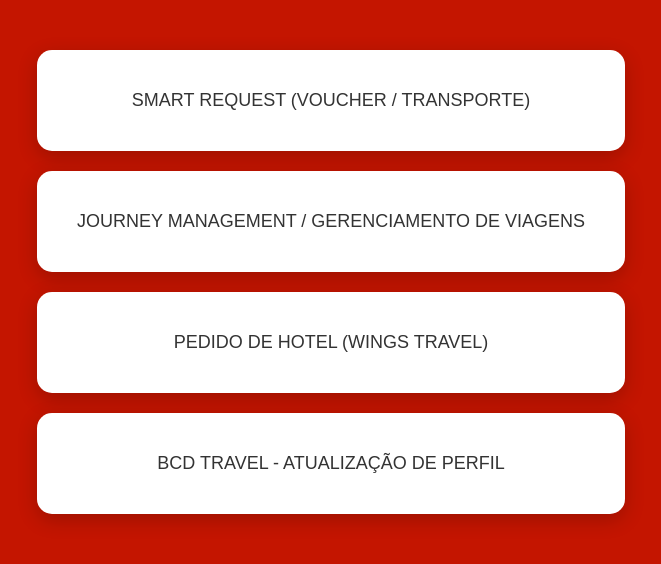
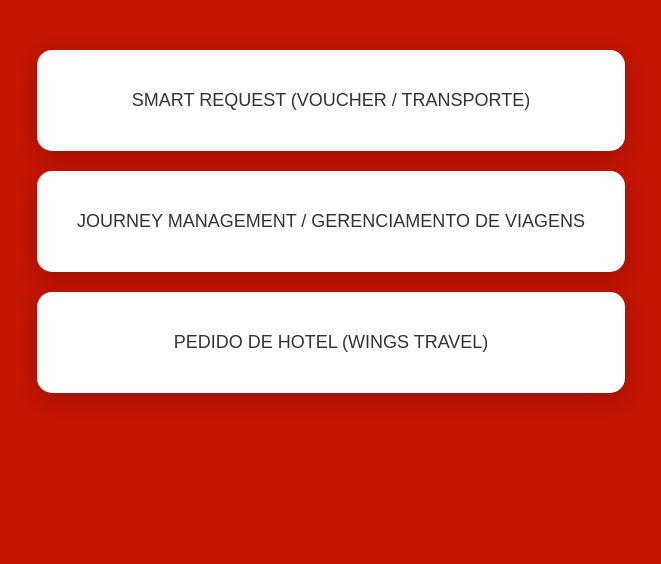
Before and after one commit to the-coder-19/links-halliburton, a plain HTML site: page logistica.html in a window 1280 px wide. Shown: the whole page, without its empty margins (309-970 px from the left). Drawn offline with Linux system fonts and the light colour scheme.

Commit message:
Update logistica.html

```diff
--- a/logistica.html
+++ b/logistica.html
@@ -68,7 +68,7 @@
 
 	<a href="https://www.argoit.com.br/wings/nx/login.aspx?cliente=#!/autenticacao/login" class="float-button" target="_blank">PEDIDO DE HOTEL (WINGS TRAVEL)</a>
 
-	<a href="https://profilemanager.bcdtravel.com/wpms/Src/Code/WpmsSc/INTERFACES/WPMSSCUSERSTATUS/WpmsScLoginDetails.aspx" class="float-button" target="_blank">BCD TRAVEL - ATUALIZAÇÃO DE PERFIL</a>
+	<!-- <a href="https://profilemanager.bcdtravel.com/wpms/Src/Code/WpmsSc/INTERFACES/WPMSSCUSERSTATUS/WpmsScLoginDetails.aspx" class="float-button" target="_blank">BCD TRAVEL - ATUALIZAÇÃO DE PERFIL</a> -->
 
   </div>
 </body>
```
